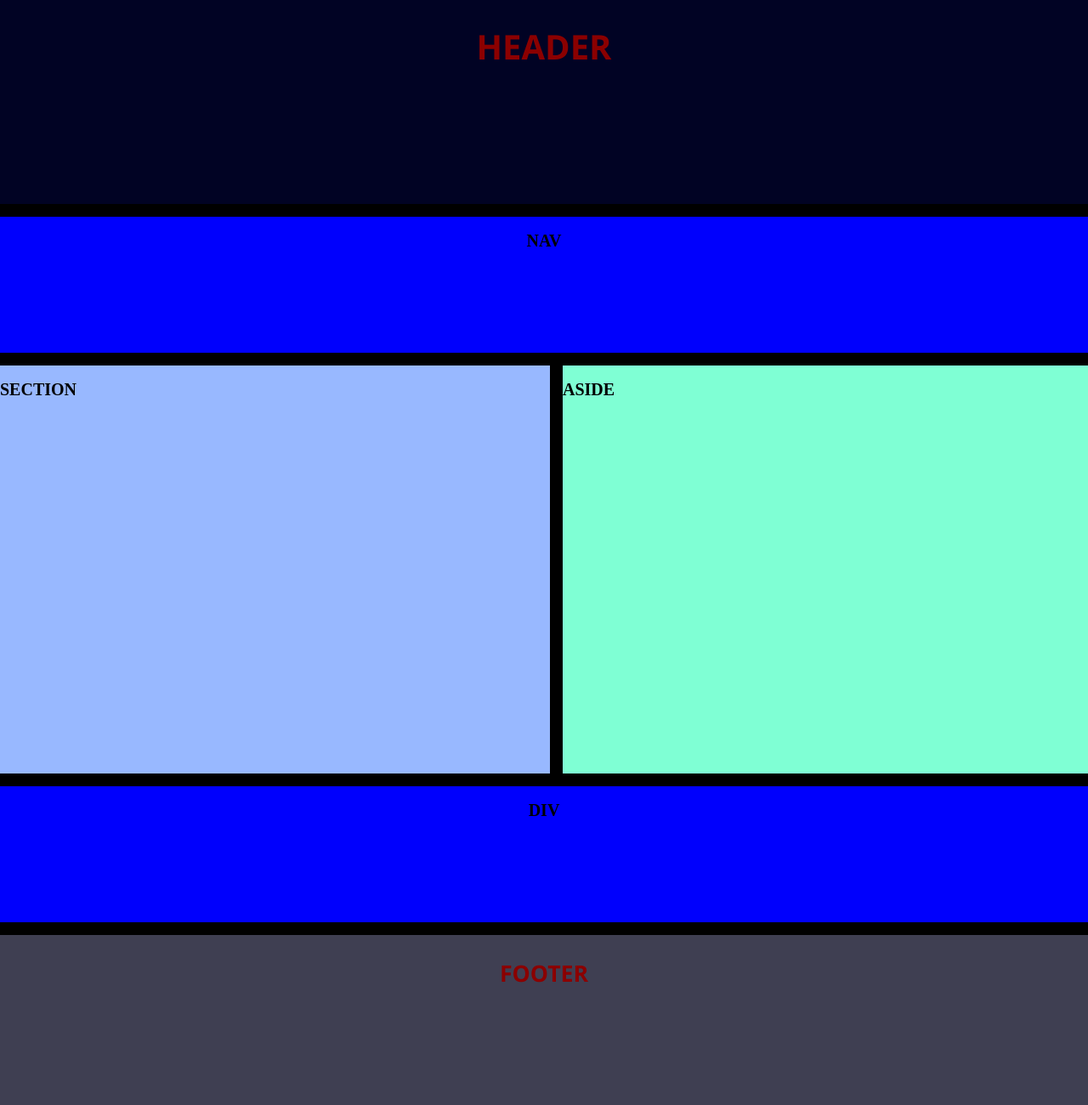
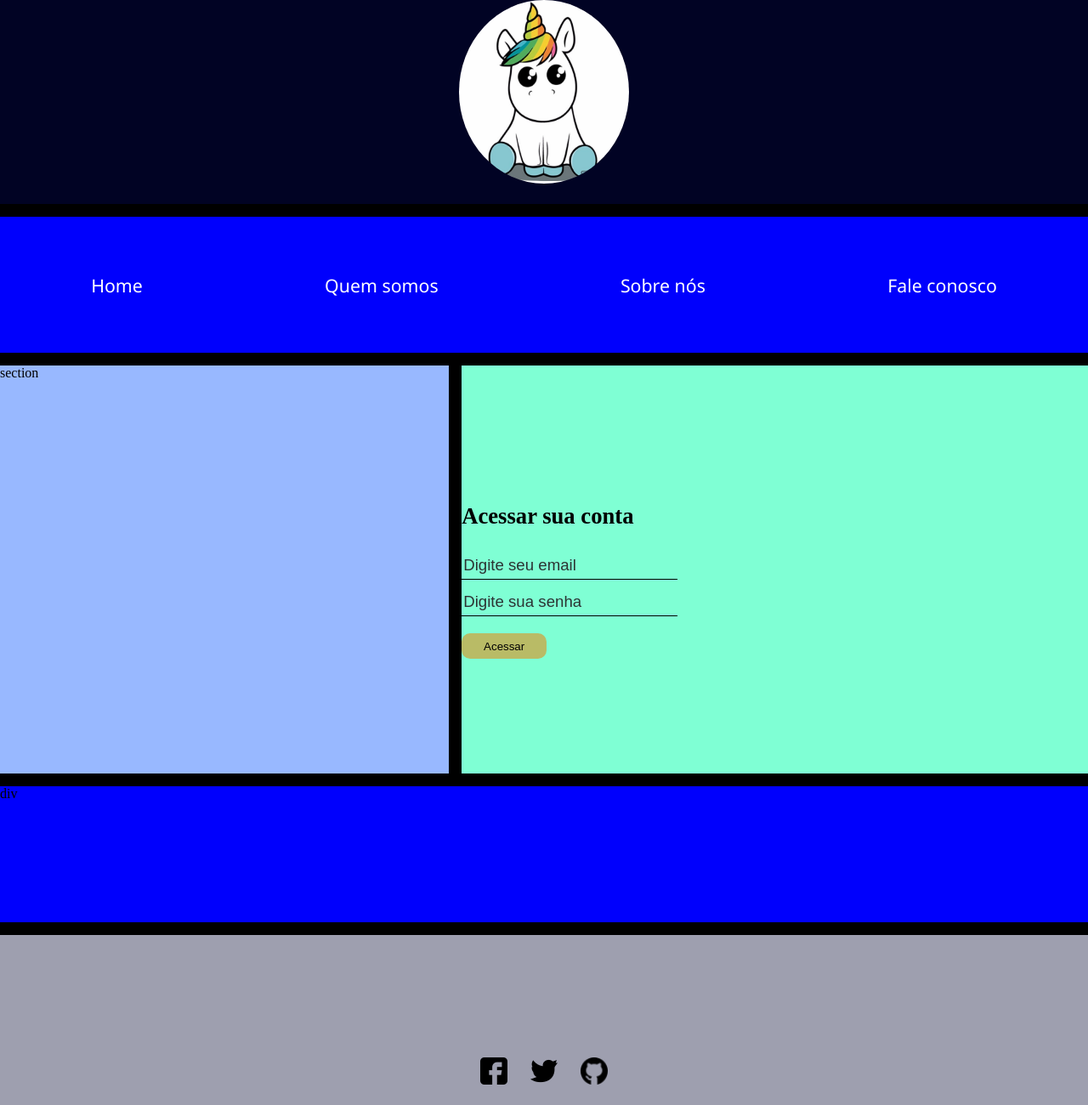
Before and after one commit to GeovanniMartins12/204-GRID, a plain HTML site: page index.html in a window 1280 px wide. Shown: the whole page at 85% size. Drawn offline with Linux system fonts and the light colour scheme.

Commit message:
Adicionar propriedades de css na pagina inicial

```diff
--- a/index.html
+++ b/index.html
@@ -4,28 +4,34 @@
     <meta charset="UTF-8">
     <meta name="viewport" content="width=device-width, initial-scale=1.0">
     <meta http-equiv="X-UA-Compatible" content="ie=edge">
-    <title>Unicorio</title>
+    <title>Unicornio</title>
     <link rel="stylesheet" href="style.css">
 </head>
 <body>
 
     <header>
-        <h1>HEADER</h1>
+        <img src="Imagens/unicornio.jpg" alt="Logo do unicornio">
     </header>
     <nav>
-        <h2>NAV</h2>
+        <a href="">Home</a>
+        <a href="">Quem somos</a>
+        <a href="">Sobre nós</a>
+        <a href="">Fale conosco</a>
     </nav>
-    <section>
-        <h2>SECTION</h2>
-    </section>
+    <section>section</section>
     <aside>
-        <h2>ASIDE</h2>
+        <h3>Acessar sua conta</h3>
+        <input placeholder="Digite seu email" type="email">
+        <input placeholder="Digite sua senha" type="password">
+        <button>Acessar</button>
     </aside>
-    <div>
-        <h2>DIV</h2>
-    </div>
+    <div>div</div>
     <footer>
-        <h3>FOOTER</h3>
+        <div>
+            <img src="Imagens/facebook.png" alt="">
+            <img src="Imagens/twitter.png" alt="">
+            <img src="Imagens/github.png" alt="">
+        </div>
     </footer>
 
 </body>
--- a/style.css
+++ b/style.css
@@ -14,22 +14,80 @@ body{
 header{
     grid-area: header;
     background-color: rgb(1, 3, 36);
+    display: flex;
+    justify-content: center;
+    align-content: center;
+}
+
+header img{
+    height: 90%;
+    width: 200px;
+    border-radius: 100%;
 }
 
 nav{
     grid-area: navbar;
     background-color: rgb(0, 0, 253);
+    display: flex;
+    align-items: center;
+    justify-content: space-around;
+}
+
+nav a{
+    font-size: 16pt;
+    font-family: 'Segoe UI', Tahoma, Geneva, Verdana, sans-serif;
+    color: white;
+    text-decoration: none;
+
 }
 
 section{
     grid-area: section;
     background-color: rgb(152, 184, 255);
-
 }
 
 aside{
     grid-area: aside;
     background-color: aquamarine;
+    display: flex;
+    flex-direction: column;
+    justify-content: center;
+    align-content: center;
+}
+
+aside h3{
+    color: black;
+    font-size: 20pt;
+}
+
+aside button{
+    margin-top: 20px;
+    width: 100px;
+    height: 30px;
+    border: none;
+    background-color: rgb(185, 187, 102);
+    color: rgb(0, 0, 0);
+    border-radius: 10px;
+    cursor: pointer;
+}
+
+aside input{
+    border: none;
+    height: 30px;
+    width: 250px;
+    border-bottom: 1px rgb(0, 0, 0) solid;
+    background-color: transparent;
+    color: rgb(0, 0, 0);
+    font-size: 14pt;
+}
+
+aside input::placeholder{
+    font-size: 14pt;
+    color: rgb(44, 51, 51);
+}
+
+aside input:nth-child(3){
+    margin-top: 10px;
 }
 
 div{
@@ -39,45 +97,17 @@ div{
 
 footer{
     grid-area: footer;
-    background-color: rgb(63, 63, 82);
+    background-color: rgb(158, 159, 175);
+    display: flex;
+    align-items: center;
+    justify-content: center;
 }
 
-header h1{
-    font-size: 30pt;
-    font-family: 'Segoe UI', Tahoma, Geneva, Verdana, sans-serif;
-    color: darkred;
-    text-align: center;
+footer div{
+    width: 150px;
+    height: 40px;
+    background-color: transparent;
+    display: flex;
+    align-items: center;
+    justify-content: space-between;
 }
-
-nav h2{
-    font-size: 15pt;
-    font-family: 'Times New Roman', Times, serif;
-    color: black;
-    text-align: center;
-}
-
-section h2{
-    font-size: 15pt;
-    font-family: 'Times New Roman', Times, serif;
-    color: black;
-}
-
-aside h2{
-    font-size: 15pt;
-    font-family: 'Times New Roman', Times, serif;
-    color: black;
-}
-
-div h2{
-    font-size: 15pt;
-    font-family: 'Times New Roman', Times, serif;
-    color: black;
-    text-align: center;
-}
-
-footer h3{
-    font-size: 20pt;
-    font-family: 'Segoe UI', Tahoma, Geneva, Verdana, sans-serif;
-    color: darkred;
-    text-align: center;
-}
```
Also changed, not shown: Imagens/facebook.png (added), Imagens/github.png (added), Imagens/twitter.png (added), Imagens/unicornio.jpg (added).
